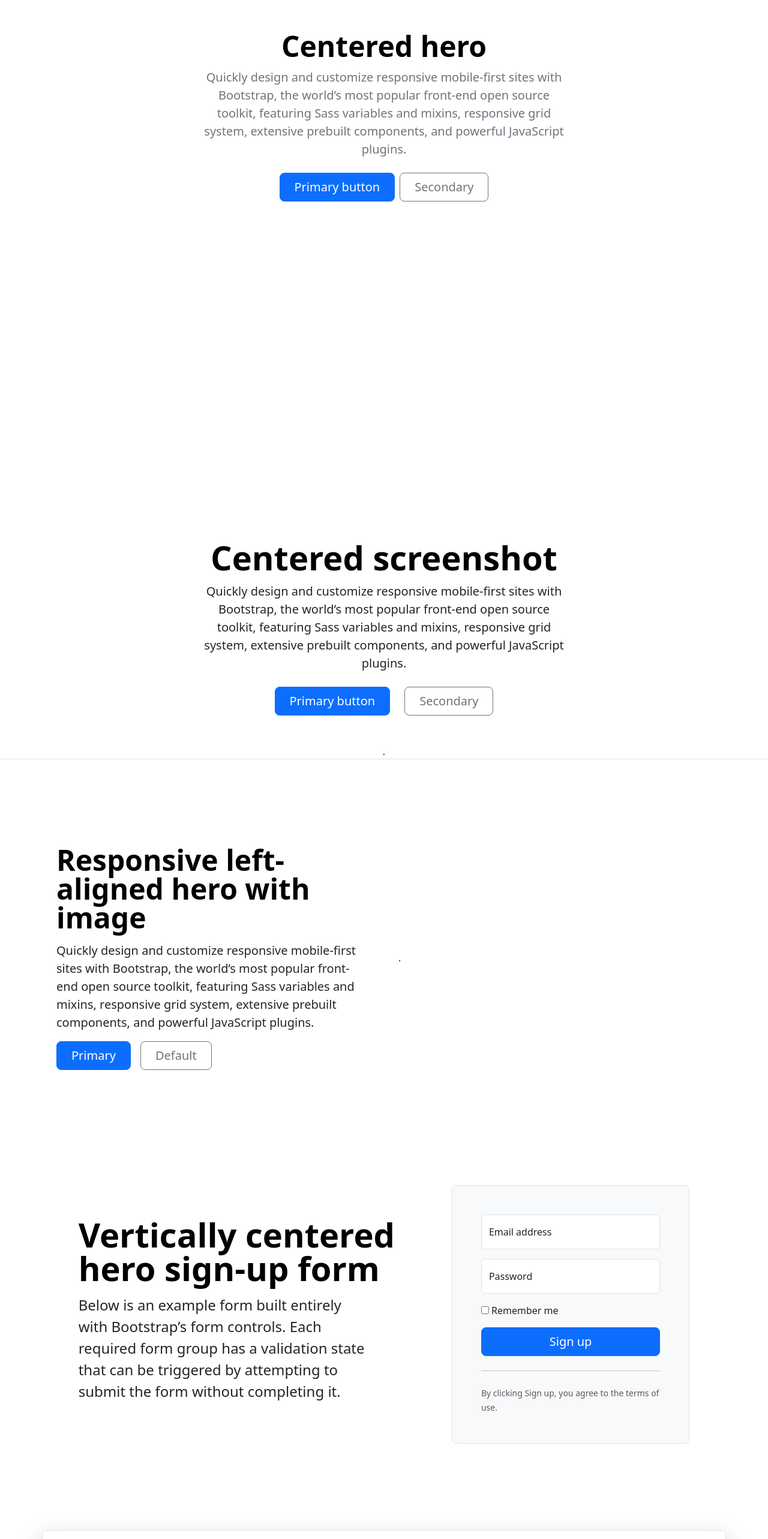
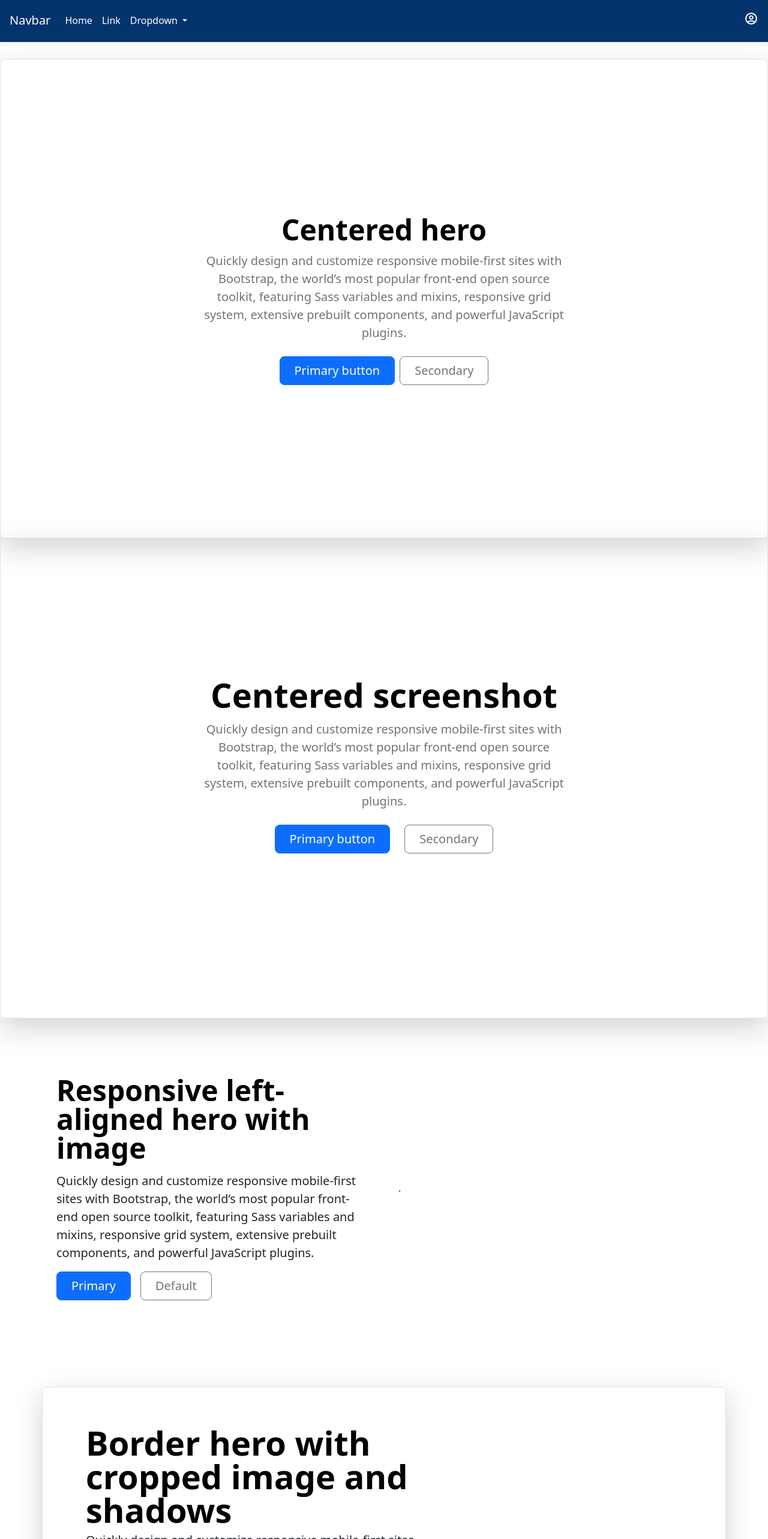
Before and after one commit to Krishneshvar/InstaTag, an Angular app in the folder ERPS/: page / in a window 1280 px wide. Shown: the top 2566 px of the page at 60% size. Built offline with nearby package versions, Linux system fonts and the light colour scheme.

Commit message:
Navbar modifications made

```diff
--- a/ERPS/src/app/app.component.css
+++ b/ERPS/src/app/app.component.css
@@ -2,6 +2,54 @@
     .rounded-lg-3 { border-radius: .3rem; }
 }
 
-.one {
+.one, .two {
     height: 100vh;
 }
+
+/* navbar */
+.nav-container {
+    width: 100vw;
+    display: flex;
+    align-items: center;
+    justify-content: center;
+}
+
+.button-container {
+  display: flex;
+  background-color: rgba(0, 73, 144);
+  width: 100vw;
+  height: 50px;
+  align-items: center;
+  justify-content: space-around;
+  border-radius: 10px;
+  box-shadow: rgba(0, 0, 0, 0.35) 0px 5px 15px,
+    rgba(0, 73, 144, 0.5) 5px 10px 15px;
+  transition: all 0.5s;
+}
+.button-container:hover {
+  width: 300px;
+  transition: all 0.5s;
+}
+
+.button {
+  outline: 0 !important;
+  border: 0 !important;
+  width: 40px;
+  height: 40px;
+  border-radius: 50%;
+  background-color: transparent;
+  display: flex;
+  align-items: center;
+  justify-content: center;
+  color: #fff;
+  transition: all ease-in-out 0.3s;
+  cursor: pointer;
+}
+
+.button:hover {
+  transform: translateY(-3px);
+}
+
+.icon {
+  font-size: 20px;
+}
--- a/ERPS/src/app/app.component.html
+++ b/ERPS/src/app/app.component.html
@@ -1,13 +1,16 @@
 
 <link href="https://cdn.jsdelivr.net/npm/bootstrap@5.3.3/dist/css/bootstrap.min.css" rel="stylesheet" integrity="sha384-QWTKZyjpPEjISv5WaRU9OFeRpok6YctnYmDr5pNlyT2bRjXh0JMhjY6hW+ALEwIH" crossorigin="anonymous">
+<script src="https://cdn.jsdelivr.net/npm/bootstrap@5.3.3/dist/js/bootstrap.bundle.min.js" integrity="sha384-YvpcrYf0tY3lHB60NNkmXc5s9fDVZLESaAA55NDzOxhy9GkcIdslK1eN7N6jIeHz" crossorigin="anonymous"></script>
+<link rel="stylesheet" href="https://fonts.googleapis.com/css2?family=Material+Symbols+Outlined:opsz,wght,FILL,GRAD@24,400,0,0" />
+
 <main>
-  <h1 class="visually-hidden">Heroes examples</h1>
+  <app-navbar></app-navbar>
 
-  <div class="one text-secondary px-4 py-5 text-center">
+  <div class="one d-flex flex-column justify-content-center align-items-center text-secondary px-4 py-5 text-center rounded-3 border shadow-lg">
     <h1 class="display-5 fw-bold text-body-emphasis">Centered hero</h1>
     <div class="col-lg-6 mx-auto">
       <p class="lead mb-4">Quickly design and customize responsive mobile-first sites with Bootstrap, the world’s most popular front-end open source toolkit, featuring Sass variables and mixins, responsive grid system, extensive prebuilt components, and powerful JavaScript plugins.</p>
-      <div class="d-grid gap-2 d-flex justify-content-center ">
+      <div class="d-grid gap-2 d-flex justify-content-center">
         <button type="button" class="btn btn-primary btn-lg px-4 gap-3">Primary button</button>
         <button type="button" class="btn btn-outline-secondary btn-lg px-4">Secondary</button>
       </div>
@@ -16,18 +19,13 @@
 
   <div class="b-example-divider"></div>
 
-  <div class="two px-4 pt-5 my-5 text-center border-bottom">
+  <div class="two d-flex flex-column justify-content-center align-items-center text-secondary px-4 py-5 text-center rounded-3 border shadow-lg">
     <h1 class="display-4 fw-bold text-body-emphasis">Centered screenshot</h1>
     <div class="col-lg-6 mx-auto">
       <p class="lead mb-4">Quickly design and customize responsive mobile-first sites with Bootstrap, the world’s most popular front-end open source toolkit, featuring Sass variables and mixins, responsive grid system, extensive prebuilt components, and powerful JavaScript plugins.</p>
       <div class="d-grid gap-2 d-sm-flex justify-content-sm-center mb-5">
         <button type="button" class="btn btn-primary btn-lg px-4 me-sm-3">Primary button</button>
         <button type="button" class="btn btn-outline-secondary btn-lg px-4">Secondary</button>
-      </div>
-    </div>
-    <div class="overflow-hidden" style="max-height: 30vh;">
-      <div class="container px-5">
-        .
       </div>
     </div>
   </div>
@@ -46,37 +44,6 @@
           <button type="button" class="btn btn-primary btn-lg px-4 me-md-2">Primary</button>
           <button type="button" class="btn btn-outline-secondary btn-lg px-4">Default</button>
         </div>
-      </div>
-    </div>
-  </div>
-
-  <div class="b-example-divider"></div>
-
-  <div class="container col-xl-10 col-xxl-8 px-4 py-5">
-    <div class="row align-items-center g-lg-5 py-5">
-      <div class="col-lg-7 text-center text-lg-start">
-        <h1 class="display-4 fw-bold lh-1 text-body-emphasis mb-3">Vertically centered hero sign-up form</h1>
-        <p class="col-lg-10 fs-4">Below is an example form built entirely with Bootstrap’s form controls. Each required form group has a validation state that can be triggered by attempting to submit the form without completing it.</p>
-      </div>
-      <div class="col-md-10 mx-auto col-lg-5">
-        <form class="p-4 p-md-5 border rounded-3 bg-body-tertiary">
-          <div class="form-floating mb-3">
-            <input type="email" class="form-control" id="floatingInput" placeholder="name@example.com">
-            <label for="floatingInput">Email address</label>
-          </div>
-          <div class="form-floating mb-3">
-            <input type="password" class="form-control" id="floatingPassword" placeholder="Password">
-            <label for="floatingPassword">Password</label>
-          </div>
-          <div class="checkbox mb-3">
-            <label>
-              <input type="checkbox" value="remember-me"> Remember me
-            </label>
-          </div>
-          <button class="w-100 btn btn-lg btn-primary" type="submit">Sign up</button>
-          <hr class="my-4">
-          <small class="text-body-secondary">By clicking Sign up, you agree to the terms of use.</small>
-        </form>
       </div>
     </div>
   </div>
--- a/ERPS/src/app/app.component.ts
+++ b/ERPS/src/app/app.component.ts
@@ -1,13 +1,15 @@
 import { Component } from '@angular/core';
 import { RouterOutlet } from '@angular/router';
+import { NavbarComponent } from "./navbar/navbar.component";
 
 @Component({
   selector: 'app-root',
   standalone: true,
-  imports: [RouterOutlet],
+  imports: [RouterOutlet, NavbarComponent],
   templateUrl: './app.component.html',
   styleUrl: './app.component.css'
 })
+
 export class AppComponent {
   title = 'ERPS';
 }
--- /dev/null
+++ b/ERPS/src/app/navbar/navbar.component.css
@@ -0,0 +1,27 @@
+.navbar {
+    margin-bottom: 20px;
+}
+
+.navtag {
+    padding: 1rem;
+    margin-top: -10px;
+    background-color: #03346E;
+    color: white;
+}
+
+.items, .items:visited {
+    color: white;
+}
+
+.items:hover {
+    color: white;
+}
+
+.material-symbols-outlined {
+    color: white;
+  font-variation-settings:
+  'FILL' 0,
+  'wght' 500,
+  'GRAD' 0,
+  'opsz' 20
+}
--- /dev/null
+++ b/ERPS/src/app/navbar/navbar.component.html
@@ -0,0 +1,35 @@
+
+<nav class="navbar navbar-expand-lg bg-body-tertiary">
+  <div class="container-fluid navtag">
+    <a class="navbar-brand items" href="#">Navbar</a>
+    <button class="navbar-toggler" type="button" data-bs-toggle="collapse" data-bs-target="#navbarSupportedContent" aria-controls="navbarSupportedContent" aria-expanded="false" aria-label="Toggle navigation">
+      <span class="navbar-toggler-icon"></span>
+    </button>
+    <div class="collapse navbar-collapse" id="navbarSupportedContent">
+      <ul class="navbar-nav me-auto mb-2 mb-lg-0">
+        <li class="nav-item">
+          <a class="nav-link items" aria-current="page" href="#">Home</a>
+        </li>
+        <li class="nav-item">
+          <a class="nav-link items" href="#">Link</a>
+        </li>
+        <li class="nav-item dropdown">
+          <a class="nav-link dropdown-toggle items" href="#" role="button" data-bs-toggle="dropdown" aria-expanded="false">
+            Dropdown
+          </a>
+          <ul class="dropdown-menu">
+            <li><a class="dropdown-item" href="#">Action</a></li>
+            <li><a class="dropdown-item" href="#">Another action</a></li>
+            <li><hr class="dropdown-divider"></li>
+            <li><a class="dropdown-item" href="#">Something else here</a></li>
+          </ul>
+        </li>
+      </ul>
+      <a href="">
+        <span class="material-symbols-outlined">
+        account_circle
+        </span>
+      </a>
+    </div>
+  </div>
+</nav>
```
Also changed, not shown: ERPS/src/app/navbar/navbar.component.ts (added, +12 -0 lines), 1 other file (tests, documents, lock files or other folders).
